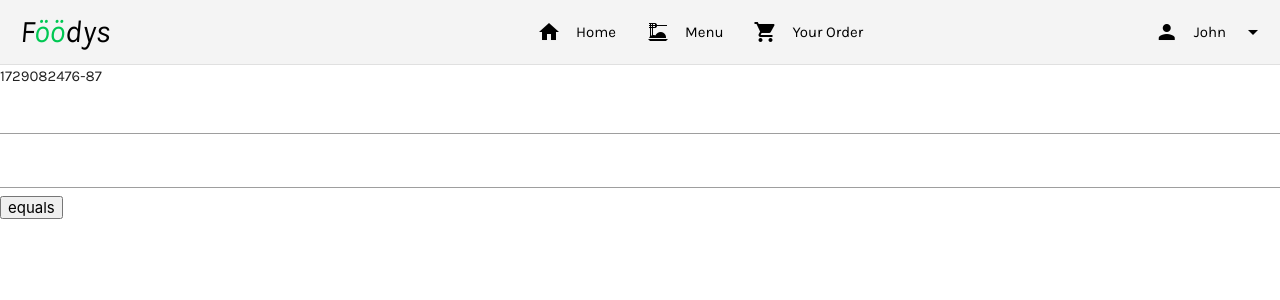
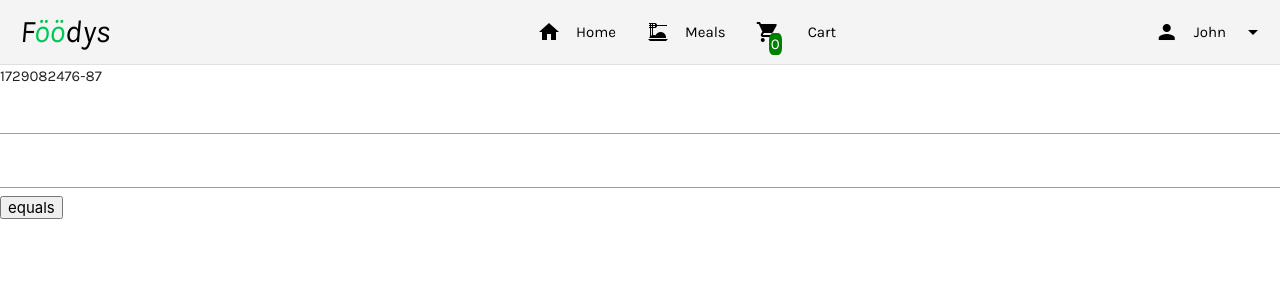
Before and after one commit to lome-ezehi/foodys, a PHP site: page /TEST.php in a window 1280 px wide. Shown: the top 300 px of the page. Run offline with PHP 8.4, Linux system fonts and the light colour scheme; a user stored in the database is signed in.

Commit message:
Revert "working on index ui"
This reverts commit ab1cf4385f1a3236dc074dbfc123520cfb898e69.

```diff
--- a/templates/nav.php
+++ b/templates/nav.php
@@ -7,23 +7,22 @@ $username = $_SESSION['username'];
 
 <body>
     <header>
-        <!-- M sidenav content -->
+        <nav class="nav_wrapper z-depth-0">
+            <!-- sidenav content -->
             <ul class="sidenav hide-on-large-only" id="mobile-demo">
                 <li><a href="index.php"><i class="material-icons left">home</i>Home</a></li>
                 <li><a href="insert_order.php"><i class="material-icons left">menu_book</i>Add Menu</a></li>
-            <li><a href="meals.php"><i class="material-icons left">dinner_dining</i>Menu</a></li>
-            <li><a href="cart.php"><i class="material-icons left">shopping_cart<span class="white-text cart">0</span></i>Your Order</a></li>
+                <li><a href="meals.php"><i class="material-icons left">dinner_dining</i>Meals</a></li>
+                <li><a href="cart.php"><i class="material-icons left">shopping_cart<span class="white-text cart">0</span></i>Cart</a></li>
             </ul>
-        <div class="navbar-fixed theme">
-            <nav class="nav_wrapper z-depth-0 theme">
-                <div class="nav-wrapper">
-                    <!-- M sidenav -->
+            <div class="nav-wrapper navbar-fixed">
+                <!-- sidenav -->
                 <a data-target="mobile-demo" class="sidenav-trigger hide-on-large-only black-text" href="#"><i class="material-icons">menu</i></a>
                 <!-- brand logo -->
                 <div class="brand-logo">
-                        <!-- D desktop  -->
+                    <!-- desktop  -->
                     <a href="index.php" class="hide-on-med-and-down black-text brand_logo"><em>F<span class="green-text text-accent-4">öö</span>dys</em></a>
-                        <!-- M mobile  -->
+                    <!-- mobile  -->
                     <a href="index.php" class="black-text hide-on-large-only"><em>F<span class="green-text text-accent-4">öö</span>dys</em></a>
                 </div>
                 <!-- account  -->
@@ -31,14 +30,14 @@ $username = $_SESSION['username'];
                     <li><a href="dashboard.php" class="black-text"><i class="material-icons left">person</i>
                     <?php
                     if ($_SESSION['username']) {
-                            echo $_SESSION['username'];
+                        echo  $_SESSION['username'];
                     }else {
                         header('Location: login.php');
                         exit();
                     }
                     ?></a></li>
                 </ul>
-                    <!-- D desktop navbar  -->
+                <!--desktop navbar  -->
                 <ul class="right hide-on-med-and-down">
                     <li><a class="nav_link black-text dropdown-trigger" data-target="dropdown1"><i class="material-icons left">person</i>
                     <?php
@@ -49,18 +48,18 @@ $username = $_SESSION['username'];
                 <div class="container">
                     <ul class="hide-on-med-and-down middle_nav">
                         <li><a href="index.php" class="nav_link black-text"><i class="material-icons left">home</i>Home</a></li>
-                            <li><a href="meals.php" class="nav_link black-text"><i class="material-icons left">dinner_dining</i>Menu</a></li>
-                            <li><a href="cart.php" class="nav_link black-text"><i class="material-icons left">shopping_cart</i>Your Order</a></li>
+                        <li><a href="meals.php" class="nav_link black-text"><i class="material-icons left">dinner_dining</i>Meals</a></li>
+                        <li><a href="cart.php" class="nav_link black-text"><i class="material-icons left">shopping_cart<span class="white-text cart">0</span></i>Cart</a></li>
                     </ul>
                 </div>
                 <!-- dropdown content -->
                 <ul id="dropdown1" class="dropdown-content">
-                        <li><a href="dashboard.php" class="center-align green-text">My Account</a></li>
-                        <li><a href="logout.php" class="center-align red-text">LOGOUT</a></li>
+                    <li><a href="signup.php" class="green-text"><i class="material-icons left">person_add</i>SIGN UP</a></li>
+                    <li><a href="dashboard.php" class="green-text"><i class="material-icons left">dashboard</i>Account</a></li>
+                    <li><a href="insert_order.php" class="green-text"><i class="material-icons left">menu_book</i>Add Menu</a></li>
                 </ul>
             </div>
         </nav>
-        </div>
         <div class="divider"></div>
     </header>
 </body>
```
Lines whose indentation alone changed are shown as unchanged.
